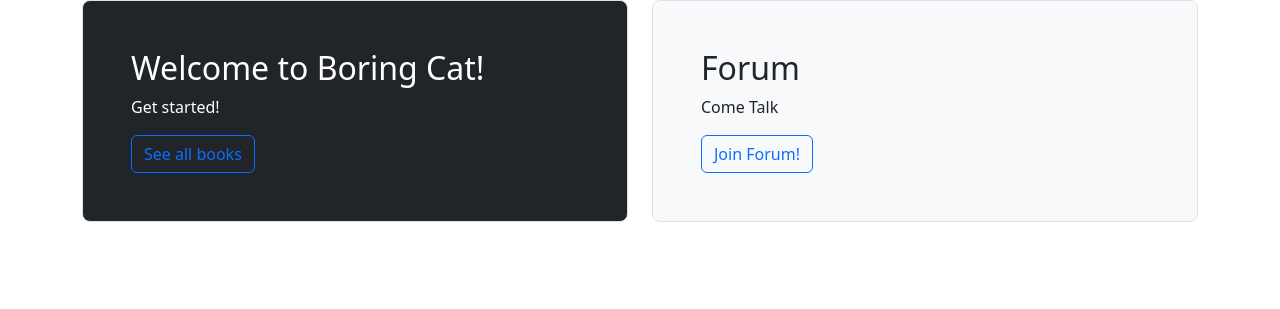
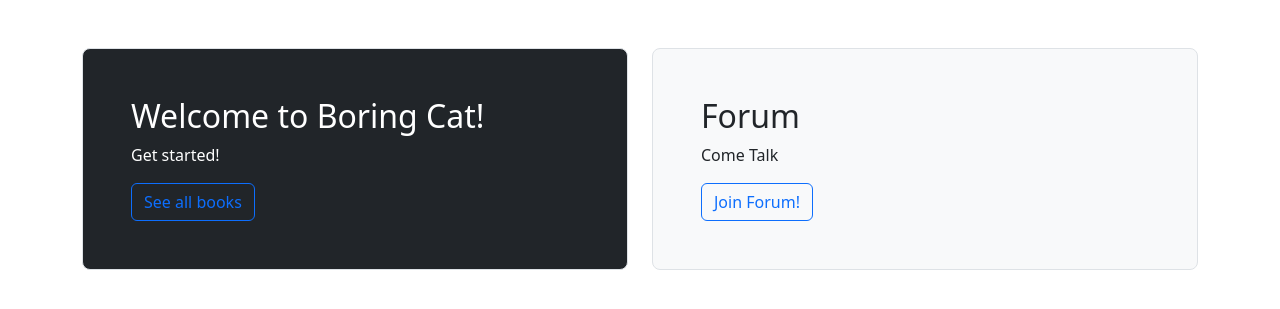
Before and after one commit to ScipioVE/boringcat, a Django app: page / in a window 1280 px wide. Shown: the part 56-365 px from the top of the page. Run offline with Django 4.2, Linux system fonts and the light colour scheme.

Commit message:
add: mt-5

```diff
--- a/apps/core/templates/home.html
+++ b/apps/core/templates/home.html
@@ -5,7 +5,7 @@
 
 {% block content %}
     <div class="row align-items-md-stretch">
-        <div class="col-md-6">
+        <div class="col-md-6 mt-5">
             <div
                 class="h-100 p-5 text-white bg-dark border rounded-3">
                 <h2>Welcome to Boring Cat!</h2>
@@ -16,7 +16,7 @@
                 <a href="{% url 'Books' %}"><button class="btn btn-outline-primary" type="button" > See all books</button></a>
             </div>
         </div>
-        <div class="col-md-6">
+        <div class="col-md-6 mt-5">
             <div
                 class="h-100 p-5 bg-light border rounded-3">
                 <h2>Forum</h2>
```
